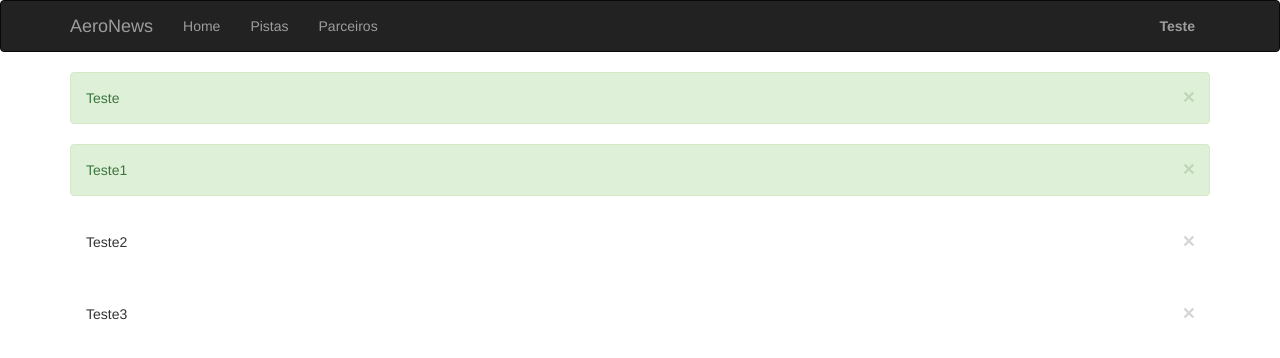
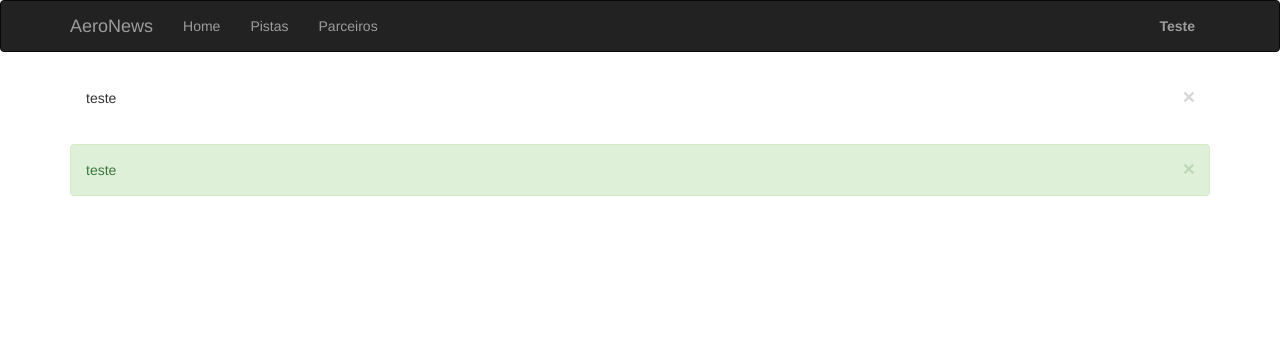
Before and after one commit to vfmunhoz/pistas-web, a plain HTML site: page WebContent/index.html at #!/home in a window 1280 px wide. Both pictures are taken after typing "name@example.com", "Sample123" into the empty fields and a click on the button "Entrar". Drawn offline with Linux system fonts and the light colour scheme.

Commit message:
Feitos acertos nas paginas existentes e adicionado o timeout fixo para os alertas

```diff
--- a/WebContent/index.html
+++ b/WebContent/index.html
@@ -62,7 +62,7 @@
 
 	<div class="container">
 		<div>
-			<alert ng-repeat="alert in alerts" type="{{alert.type}}" close="alert.closeAlert($index)">{{alert.msg}}</alert>
+			<alert ng-repeat="alert in alerts" type="{{alert.type}}" close="alert.closeAlert($index)" dismiss-on-timeout="10000">{{alert.msg}}</alert>
 		</div>
 		<div ng-view></div>
 	</div>
--- a/WebContent/js/index/main.js
+++ b/WebContent/js/index/main.js
@@ -23,10 +23,8 @@
 			loginForm.$setPristine();
 			loginForm.$setUntouched();
 
-			alertService.add('success', 'Teste');
-			alertService.add('success', 'Teste1');
-			alertService.add('error', 'Teste2');
-			alertService.add('error', 'Teste3');
+			alertService.add('error', 'teste');
+			alertService.add('success', 'teste');
 		};
 
 
```
Also changed, not shown: WebContent/pages/home.html (+2 -2 lines).
